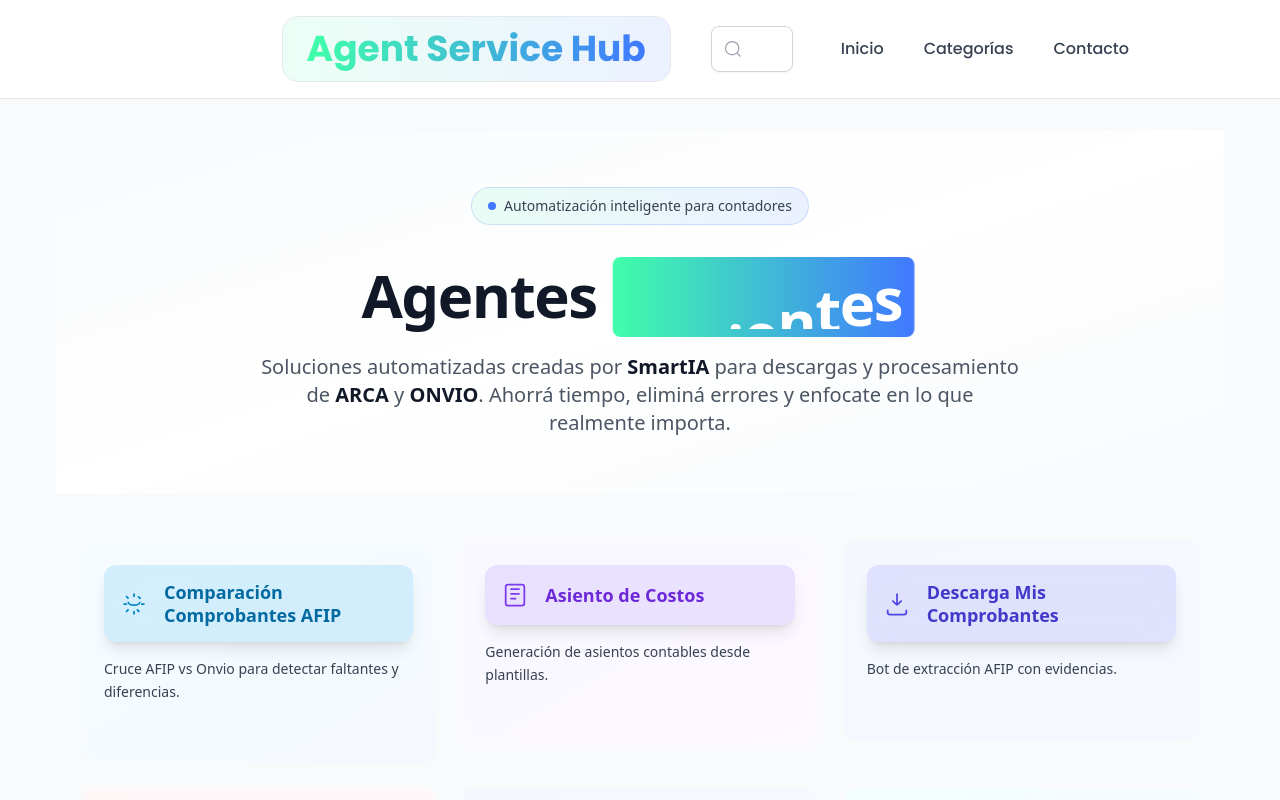
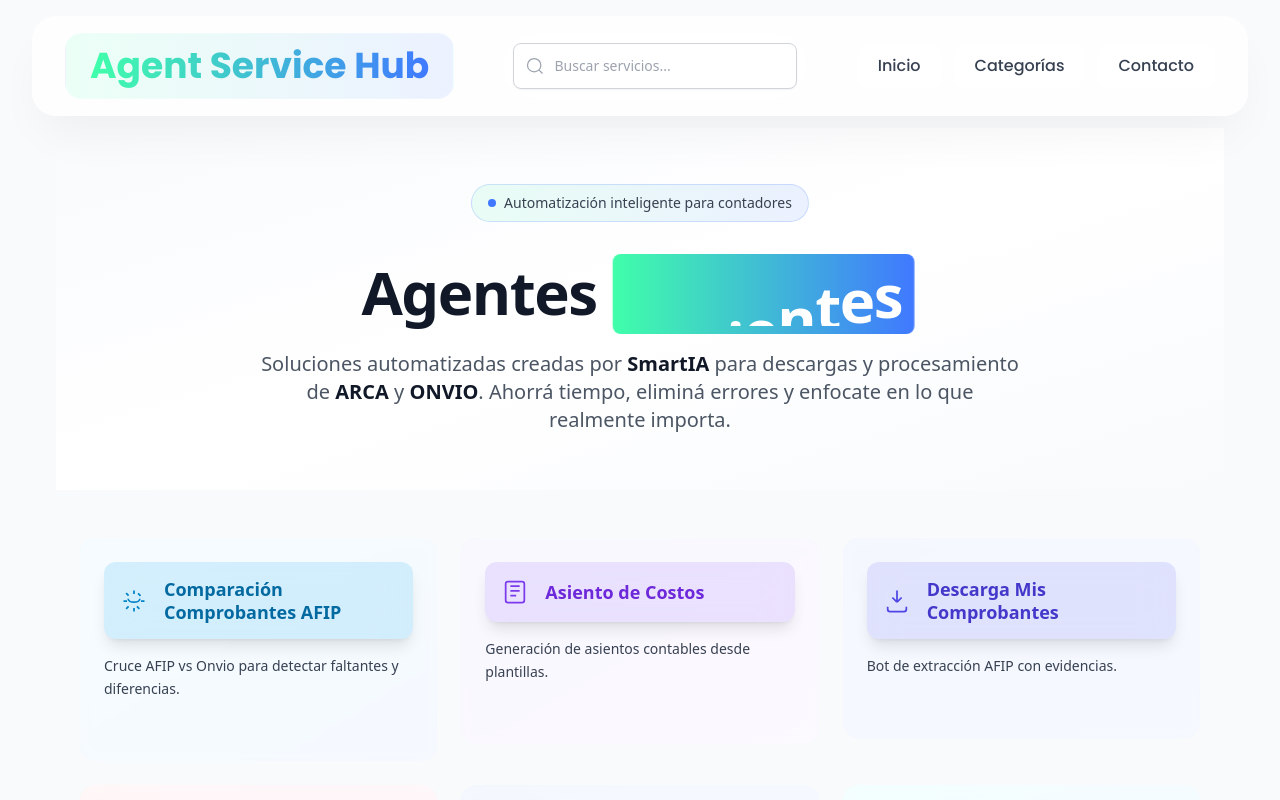
Before and after one commit to gonzalo-lopez834/bot-hub, a React (Vite) app: page / in a window 1280 px wide. Shown: the top 800 px of the page. Built offline with nearby package versions, Linux system fonts and the light colour scheme.

Commit message:
refactor: Enhance Navbar with scroll detection and glassmorphism effects; remove unused GradientText component

```diff
--- a/src/App.jsx
+++ b/src/App.jsx
@@ -1,4 +1,4 @@
-import { Routes, Route } from 'react-router-dom'
+import { Routes, Route, useLocation } from 'react-router-dom'
 import LandingGrid from './components/LandingGrid.jsx'
 import ServiceDetailView from './components/ServiceDetailView.jsx'
 import NotFound from './components/NotFound.jsx'
@@ -7,12 +7,15 @@
 import Container from './components/Container.jsx'
 
 export default function App() {
+  const location = useLocation();
+  const isHomePage = location.pathname === '/';
+
   return (
     <div className="min-h-dvh flex flex-col bg-slate-50">
       <SkipLink />
       <Navbar />
 
-      <main id="main" className="flex-1 py-8" tabIndex={-1}>
+      <main id="main" className={`flex-1 pb-8 ${isHomePage ? 'pt-32' : 'pt-8'}`} tabIndex={-1}>
         <Routes>
           <Route path="/" element={<Container><LandingGrid /></Container>} />
           <Route path="/services/:id" element={<Container><ServiceDetailView /></Container>} />
--- a/src/components/GradientText.jsx
+++ /dev/null
@@ -1,25 +0,0 @@
-export default function GradientText({
-  children,
-  className = '',
-  colors = ['#ffaa40', '#9c40ff', '#ffaa40'],
-  animationSpeed = 8,
-}) {
-  const gradientStyle = {
-    backgroundImage: `linear-gradient(to right, ${colors.join(', ')})`,
-    animationDuration: `${animationSpeed}s`,
-  }
-
-  return (
-    <span
-      className={`relative inline-block bg-cover text-transparent animate-gradient ${className}`}
-      style={{
-        ...gradientStyle,
-        backgroundClip: 'text',
-        WebkitBackgroundClip: 'text',
-        backgroundSize: '300% 100%',
-      }}
-    >
-      {children}
-    </span>
-  )
-}
--- a/src/components/Hero.jsx
+++ b/src/components/Hero.jsx
@@ -1,5 +1,4 @@
 import { motion, LayoutGroup } from 'motion/react'
-import GradientText from './GradientText'
 import RotatingText from './RotatingText'
 
 export default function Hero() {
--- a/src/components/Navbar.jsx
+++ b/src/components/Navbar.jsx
@@ -1,7 +1,6 @@
-import { useState } from 'react';
-import { NavLink } from 'react-router-dom';
-import GradientText from './GradientText.jsx';
+import { NavLink, useLocation } from 'react-router-dom';
 import SearchBox from './SearchBox.jsx';
+import { useScrollDetection } from '../hooks/useScrollDetection.js';
 
 const menuItems = [
   { label: 'Inicio', ariaLabel: 'Ir a la página principal', link: '/' },
@@ -10,33 +9,82 @@
 ];
 
 export default function Navbar() {
+  const location = useLocation();
+  const isHomePage = location.pathname === '/';
+  const isScrolled = useScrollDetection(50);
+
+  // Solo animar en la home, pero mantener diseño en ambas
+  const shouldAnimate = isHomePage;
+
   return (
-    <header className="border-b border-gray-200 bg-white relative z-30 w-full">
-      <div className="flex flex-col sm:flex-row items-center justify-between gap-4 sm:gap-6 py-2 sm:py-4 px-[5%] sm:px-[15%] lg:px-[22%]">
-        {/* Título alineado a la izquierda */}
+    <header className={`
+      ${isHomePage ? 'fixed z-50' : 'relative z-30'} w-full flex justify-center
+      ${shouldAnimate ? 'transition-all duration-500 ease-out' : ''}
+      ${shouldAnimate ? (isScrolled ? 'top-2' : 'top-4') : (isHomePage ? 'top-4' : '')}
+    `}>
+      <div className={`
+        flex flex-col md:flex-row items-center justify-between gap-3 md:gap-4 lg:gap-6
+        border border-white/20 backdrop-blur-xl hover:border-white/30 hover:shadow-2xl hover:shadow-black/8
+        ${shouldAnimate ? 'transition-all duration-500 ease-out' : ''}
+        ${shouldAnimate && isScrolled
+          ? 'w-[98%] max-w-6xl rounded-2xl bg-white/95 shadow-xl shadow-black/10 py-3 px-4 md:px-6'
+          : 'w-[95%] max-w-7xl rounded-3xl bg-white/80 shadow-2xl shadow-black/5 py-4 px-6 md:px-8'
+        }
+        ${isHomePage ? '' : 'mx-4 mt-4'}
+      `}>
+
+        {/* Logo Dinámico */}
         <div className="flex-shrink-0">
           <NavLink to="/" className="group">
-            <div className="bg-gradient-to-r from-[#40ffaa]/10 to-[#4079ff]/10 backdrop-blur-md rounded-2xl px-6 py-3 border border-gray-200 group-hover:border-[#4079ff]/30 group-hover:shadow-lg transition-all duration-300">
-              <span className="text-2xl sm:text-3xl md:text-4xl font-bold bg-gradient-to-r from-[#40ffaa] to-[#4079ff] bg-clip-text text-transparent" style={{ fontFamily: 'Poppins, system-ui, sans-serif' }}>
+            <div className={`
+              bg-gradient-to-r from-[#40ffaa]/10 to-[#4079ff]/10 backdrop-blur-md
+              border border-white/20 group-hover:border-[#4079ff]/30
+              group-hover:shadow-lg group-hover:scale-105 group-hover:-translate-y-1
+              ${shouldAnimate ? 'transition-all duration-300 ease-out' : ''}
+              ${shouldAnimate && isScrolled ? 'rounded-xl px-4 py-2' : 'rounded-2xl px-6 py-3'}
+            `}>
+              <span className={`
+                font-bold bg-gradient-to-r from-[#40ffaa] to-[#4079ff]
+                bg-clip-text text-transparent
+                ${shouldAnimate ? 'transition-all duration-300 ease-out' : ''}
+                ${shouldAnimate && isScrolled ? 'text-lg sm:text-xl md:text-2xl' : 'text-2xl sm:text-3xl md:text-4xl'}
+              `} style={{ fontFamily: 'Poppins, system-ui, sans-serif' }}>
                 Agent Service Hub
               </span>
             </div>
           </NavLink>
         </div>
 
-        {/* Centro: Buscador */}
-        <div className="w-full max-w-sm mx-4 hidden sm:block">
-          <SearchBox />
+        {/* Buscador Adaptativo - Desktop & Tablet */}
+        <div className={`
+          hidden md:block mx-4 lg:mx-6
+          ${shouldAnimate ? 'transition-all duration-300 ease-out' : ''}
+          ${shouldAnimate && isScrolled ? 'max-w-lg mx-2 md:mx-4' : 'max-w-md mx-4 lg:mx-6'}
+        `}>
+          <div className={`
+            backdrop-blur-md border border-white/30 hover:border-white/50
+            hover:bg-white/75
+            ${shouldAnimate ? 'transition-all duration-300 ease-out' : ''}
+            ${shouldAnimate && isScrolled ? 'bg-white/70 rounded-2xl p-2' : 'bg-white/60 rounded-full p-2'}
+          `}>
+            <SearchBox />
+          </div>
         </div>
 
-        {/* Derecha: Navegación */}
-        <nav className="flex items-center gap-3 sm:gap-6 flex-shrink-0">
+        {/* Navegación Pills */}
+        <nav className="flex items-center gap-2 sm:gap-3 flex-shrink-0">
           {menuItems.map((item) => (
             <NavLink
               key={item.label}
               to={item.link}
               aria-label={item.ariaLabel}
-              className="text-xs sm:text-sm md:text-base text-gray-700 hover:text-[#4079ff] font-medium transition-colors duration-200 px-2 py-1 hover:bg-gray-50 rounded whitespace-nowrap"
+              className={`
+                font-medium whitespace-nowrap text-gray-700 hover:text-[#4079ff]
+                bg-white/40 hover:bg-white/60 border border-white/20 hover:border-[#4079ff]/30
+                hover:scale-105 hover:-translate-y-0.5 hover:shadow-lg hover:shadow-[#4079ff]/10
+                ${shouldAnimate ? 'transition-all duration-300 ease-out' : ''}
+                ${shouldAnimate && isScrolled ? 'text-sm px-4 py-2 rounded-xl' : 'text-sm sm:text-base px-5 py-2.5 rounded-2xl'}
+              `}
               style={{ fontFamily: 'Poppins, system-ui, sans-serif' }}
             >
               {item.label}
@@ -44,9 +92,14 @@
           ))}
         </nav>
 
-        {/* Mobile: Buscador debajo en mobile */}
-        <div className="w-full max-w-md sm:hidden">
-          <SearchBox />
+        {/* Mobile: Buscador debajo */}
+        <div className="w-full max-w-md md:hidden">
+          <div className={`
+            bg-white/60 backdrop-blur-md rounded-2xl p-2 border border-white/30 hover:bg-white/70 hover:border-white/40
+            ${shouldAnimate ? 'transition-all duration-300' : ''}
+          `}>
+            <SearchBox />
+          </div>
         </div>
       </div>
     </header>
--- /dev/null
+++ b/src/hooks/useScrollDetection.js
@@ -0,0 +1,36 @@
+import { useState, useEffect } from 'react'
+
+/**
+ * Hook personalizado para detectar el scroll y cambiar el estado de la navbar
+ * @param {number} threshold - Píxeles de scroll necesarios para cambiar estado (default: 50)
+ * @returns {boolean} isScrolled - true si se ha hecho scroll más del threshold
+ */
+export function useScrollDetection(threshold = 50) {
+  const [isScrolled, setIsScrolled] = useState(false)
+
+  useEffect(() => {
+    let ticking = false
+
+    const handleScroll = () => {
+      if (!ticking) {
+        requestAnimationFrame(() => {
+          const scrollPosition = window.scrollY
+          setIsScrolled(scrollPosition > threshold)
+          ticking = false
+        })
+        ticking = true
+      }
+    }
+
+    // Configurar el listener con throttling
+    window.addEventListener('scroll', handleScroll, { passive: true })
+
+    // Verificar posición inicial
+    handleScroll()
+
+    // Cleanup
+    return () => window.removeEventListener('scroll', handleScroll)
+  }, [threshold])
+
+  return isScrolled
+}
--- a/src/styles/index.css
+++ b/src/styles/index.css
@@ -29,3 +29,22 @@
   outline: 2px solid var(--primary);
   outline-offset: 2px;
 }
+
+/* Optimizaciones para glassmorphism y efectos */
+.backdrop-blur-xl {
+  backdrop-filter: blur(24px);
+  -webkit-backdrop-filter: blur(24px);
+}
+
+.backdrop-blur-2xl {
+  backdrop-filter: blur(40px);
+  -webkit-backdrop-filter: blur(40px);
+}
+
+/* Suavizado de animaciones para navbar flotante */
+@supports (backdrop-filter: blur()) or (-webkit-backdrop-filter: blur()) {
+  .floating-navbar {
+    backdrop-filter: blur(24px);
+    -webkit-backdrop-filter: blur(24px);
+  }
+}
```
Also changed, not shown: src/components/SearchBar.jsx (deleted), src/components/SearchConfigPanel.jsx (deleted).
